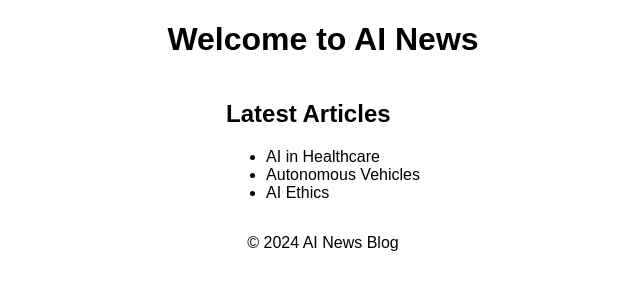
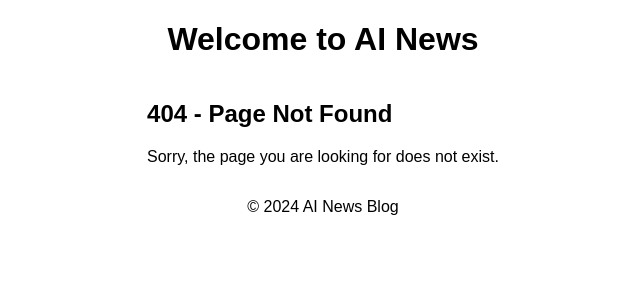
Before and after one commit to jmrvuax/ai-news-blog, a PHP site: page /index.php in a window 1280 px wide. Shown: the top 300 px of the page, without its empty margins (317-957 px from the left). Run offline with PHP 8.4, Linux system fonts and the light colour scheme.

Commit message:
Add basic routes

```diff
--- a/index.php
+++ b/index.php
@@ -1,12 +1,40 @@
 <?php
 
-$title = 'AI News';
-$articles = [
-    ['title' => 'AI in Healthcare'],
-    ['title' => 'Autonomous Vehicles'],
-    ['title' => 'AI Ethics']
+$routes = [
+    '/' => 'home.php',
+    '/about' => 'about.php',
+    '/contact' => 'contact.php',
 ];
 
+// Get the current request URI
+$request_uri = $_SERVER['REQUEST_URI'];
+
+// Remove query string from URI
+$request_uri = parse_url($request_uri, PHP_URL_PATH);
+
+// Set default title
+$title = 'AI News';
+
+// Determine the template to include based on the route
+if (array_key_exists($request_uri, $routes)) {
+    $template = $routes[$request_uri];
+    // Set page-specific titles
+    switch ($request_uri) {
+        case '/about':
+            $title = 'About Us - AI News';
+            break;
+        case '/contact':
+            $title = 'Contact Us - AI News';
+            break;
+        default:
+            $title = 'Home - AI News';
+    }
+} else {
+    // Handle 404 Not Found
+    $template = '404.php';
+    $title = 'Page Not Found - AI News';
+}
+
 include './templates/header.php';
-include './templates/content.php';
+include './templates/' . $template;
 include './templates/footer.php';
--- /dev/null
+++ b/templates/404.php
@@ -0,0 +1,6 @@
+<main>
+    <section>
+        <h2>404 - Page Not Found</h2>
+        <p>Sorry, the page you are looking for does not exist.</p>
+    </section>
+</main>
--- /dev/null
+++ b/templates/about.php
@@ -0,0 +1,6 @@
+<main>
+    <section>
+        <h2>About this site</h2>
+        <p>This site is a simple example of a PHP application that uses the front controller pattern. The front controller is a design pattern that routes requests to the appropriate handler based on the request URI. In this example, the front controller is implemented in the index.php file, which includes the appropriate template based on the request URI.</p>
+    </section>
+</main>
--- /dev/null
+++ b/templates/contact.php
@@ -0,0 +1,5 @@
+<main>
+    <section>
+        Contact page
+    </section>
+</main>
--- /dev/null
+++ b/templates/home.php
@@ -0,0 +1,5 @@
+<main>
+    <section>
+        This is the home page
+    </section>
+</main>
```
